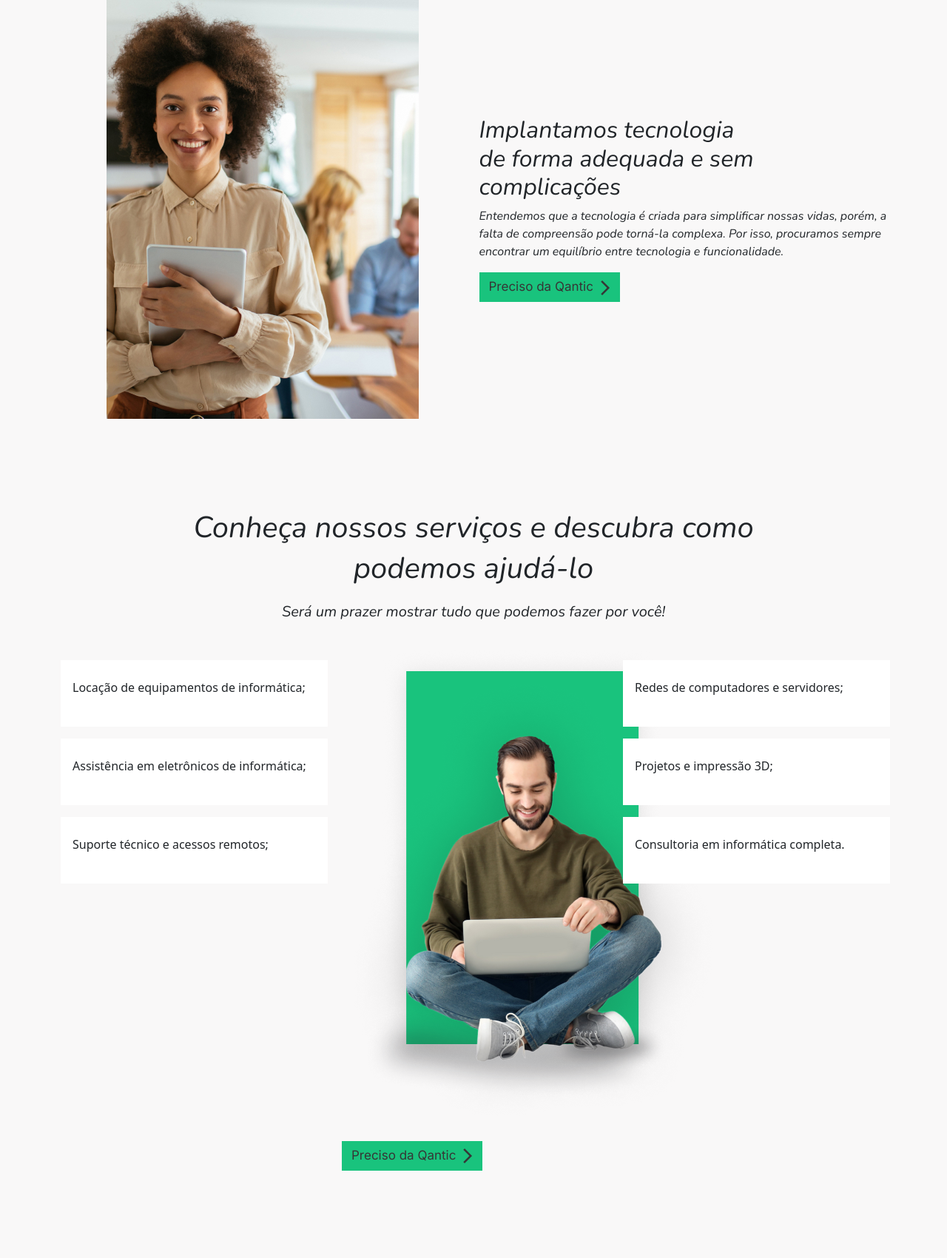
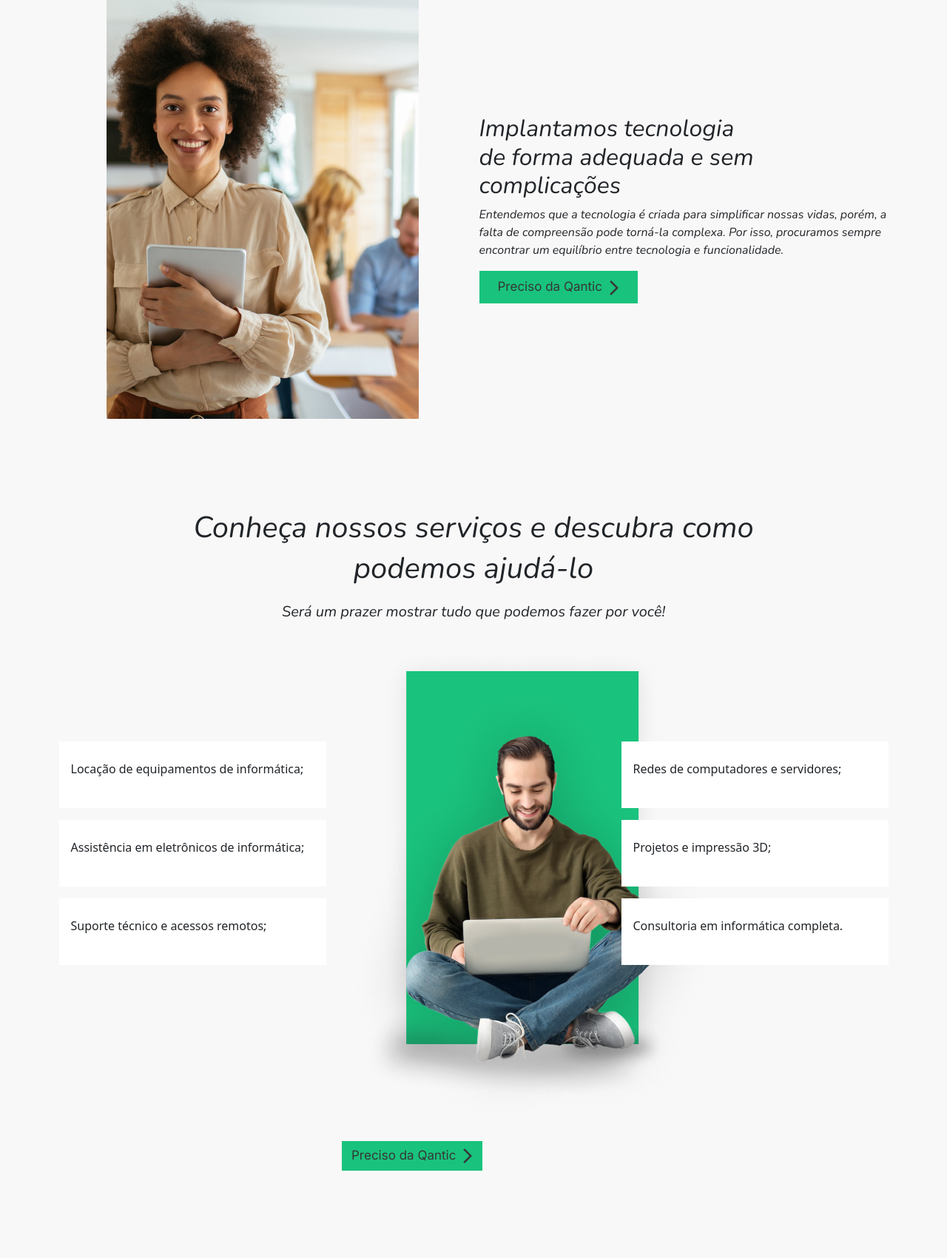
Before and after one commit to codesdevsgroup/quantic, a PHP site: page / in a window 1280 px wide. Shown: the part 881-2581 px from the top of the page at 74% size. Run offline with PHP 8.4, Linux system fonts and the light colour scheme.

Commit message:
ajust service

```diff
--- a/assets/css/style.css
+++ b/assets/css/style.css
@@ -78,7 +78,7 @@ body{
     font-family: 'Nunito';
     font-style: normal;
     font-weight: 600;
-    font-size: 60px;
+    font-size: 54px;
     line-height: 80px;
 }
 
@@ -117,7 +117,9 @@ body{
 .text-presentation p {
     font-size: 16px;
 }
-
+.text-presentation button {
+    padding: 8px 24px;
+}
 /* services  */
 
 #services{
@@ -161,6 +163,16 @@ body{
     margin-block: 16px;
 }
 
+#services .lb{
+    margin-top: 110px;
+}
+#services .rb{
+    margin-top: 110px;
+}
+.service-img img {
+
+}
+
 /* abaut  */
 
 #abaut {
--- a/index.html
+++ b/index.html
@@ -119,7 +119,8 @@
         </div>
 
         <div class="row" >
-            <div class="col-4">
+            <div class="col-4 lb d-flex justify-content-center">
+                <div>
                     <div class="services-items">
                         <p>Locação de equipamentos de informática;</p>
                     </div>
@@ -130,13 +131,15 @@
                         <p>Suporte técnico e acessos remotos;</p>
                     </div>
                 </div>
+            </div>
 
-            <div class="col-4">
+            <div class="col-4 service-img">
                 <img src="./assets/img/services.png" alt="">
                 <button class="btn"><a href="">Preciso da Qantic <img src="./assets/img/arrow_forward.svg" alt=""></a></button>
             </div>
 
-            <div class="col-4">
+            <div class="col-4 rb d-flex justify-content-center">
+                <div>
                     <div class="services-items">
                         <p>Redes de computadores e servidores;</p>
                     </div>
@@ -145,6 +148,7 @@
                     </div>
                     <div class="services-items">
                         <p>Consultoria em informática completa.</p>
+                    </div>
                 </div>
             </div>
         </div>
```
Lines whose indentation alone changed are shown as unchanged.
